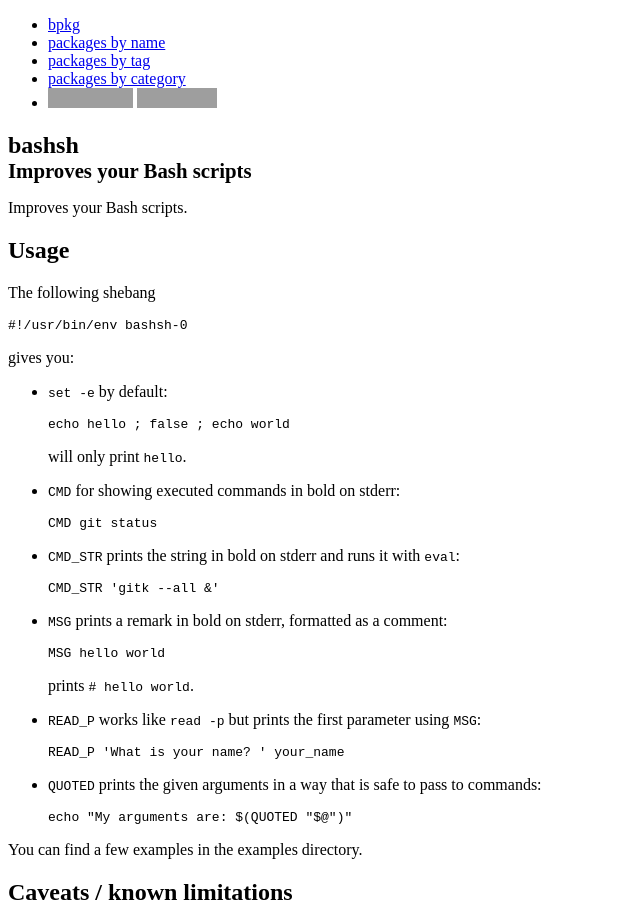
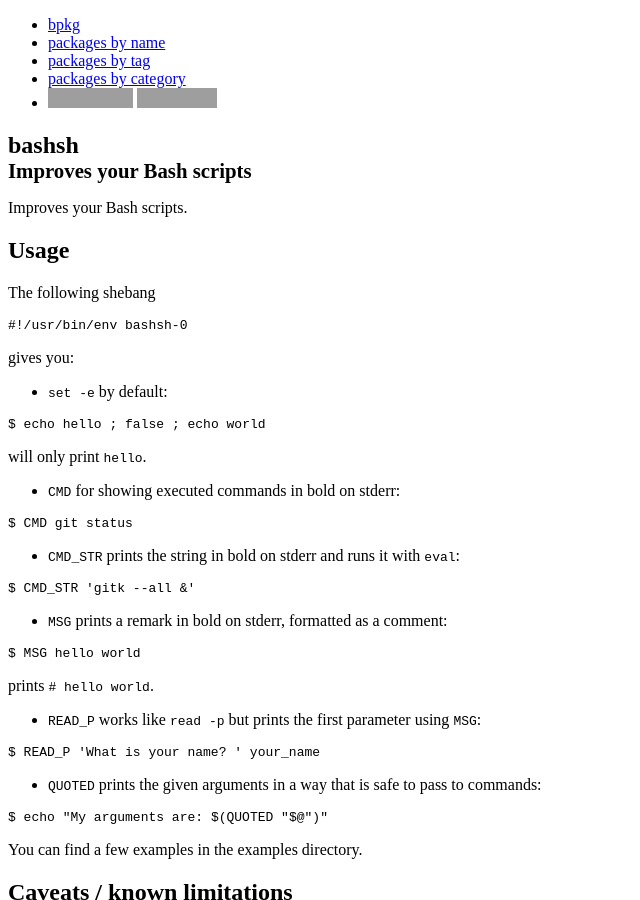
Before and after one commit to bpkg/bpkg.github.io, a Jekyll site: the page built from _posts/2014-10-01-bashsh.md, in a window 1280 px wide and 900 px high. Shown: the whole window, without its empty margins (0-640 px from the left). Built offline with Jekyll 4.4.1, drawn with Linux system fonts in a browser that asks for light colours; comment, search, counter and statistics services are not loaded; grey boxes are pictures that could not be loaded.

Commit message:
fix list code

````diff
--- a/_posts/2014-10-01-bashsh.md
+++ b/_posts/2014-10-01-bashsh.md
@@ -17,36 +17,46 @@ The following shebang
 
 gives you:
 
--   `set -e` by default:
+* `set -e` by default:
 
-        echo hello ; false ; echo world
+```bash
+$ echo hello ; false ; echo world
+```
 
-    will only print `hello`.
+will only print `hello`.
 
--   `CMD` for showing executed commands in bold on stderr:
+* `CMD` for showing executed commands in bold on stderr:
 
-        CMD git status
+```bash
+$ CMD git status
+```
 
--   `CMD_STR` prints the string in bold on stderr and runs it with `eval`:
+* `CMD_STR` prints the string in bold on stderr and runs it with `eval`:
 
-        CMD_STR 'gitk --all &'
+```bash
+$ CMD_STR 'gitk --all &'
+```
 
--   `MSG` prints a remark in bold on stderr, formatted as a comment:
+* `MSG` prints a remark in bold on stderr, formatted as a comment:
 
-        MSG hello world
+```bash
+$ MSG hello world
+```
 
-    prints `# hello world`.
+prints `# hello world`.
 
--   `READ_P` works like `read -p` but prints the first parameter using `MSG`:
+* `READ_P` works like `read -p` but prints the first parameter using `MSG`:
 
-        READ_P 'What is your name? ' your_name
+```bash
+$ READ_P 'What is your name? ' your_name
+```
+* `QUOTED` prints the given arguments in a way that is safe to pass to commands:
 
--   `QUOTED` prints the given arguments in a way that is safe to pass to commands:
-
-        echo "My arguments are: $(QUOTED "$@")"
+```bash
+$ echo "My arguments are: $(QUOTED "$@")"
+```
 
 You can find a few examples in the examples directory.
-
 
 Caveats / known limitations
 ---------------------------
````
